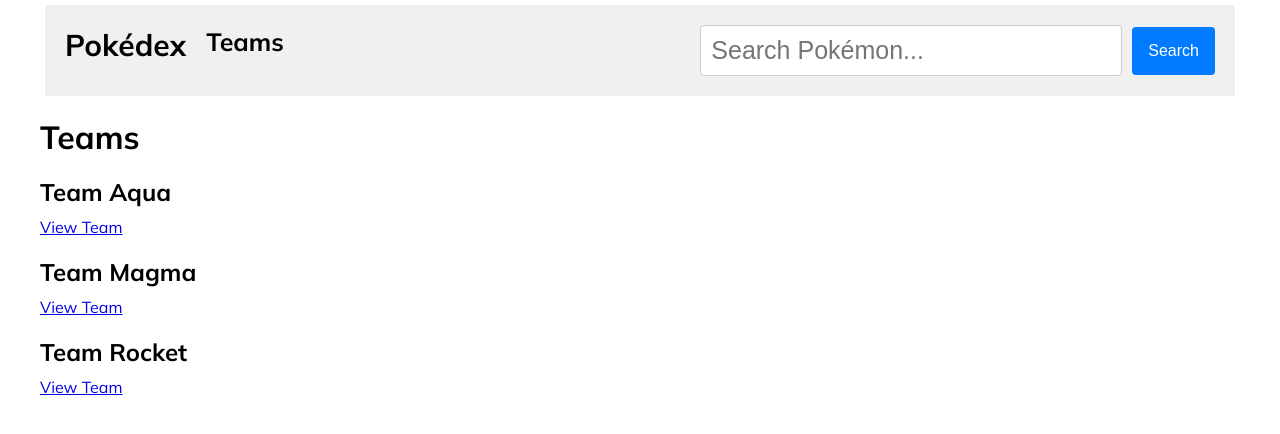
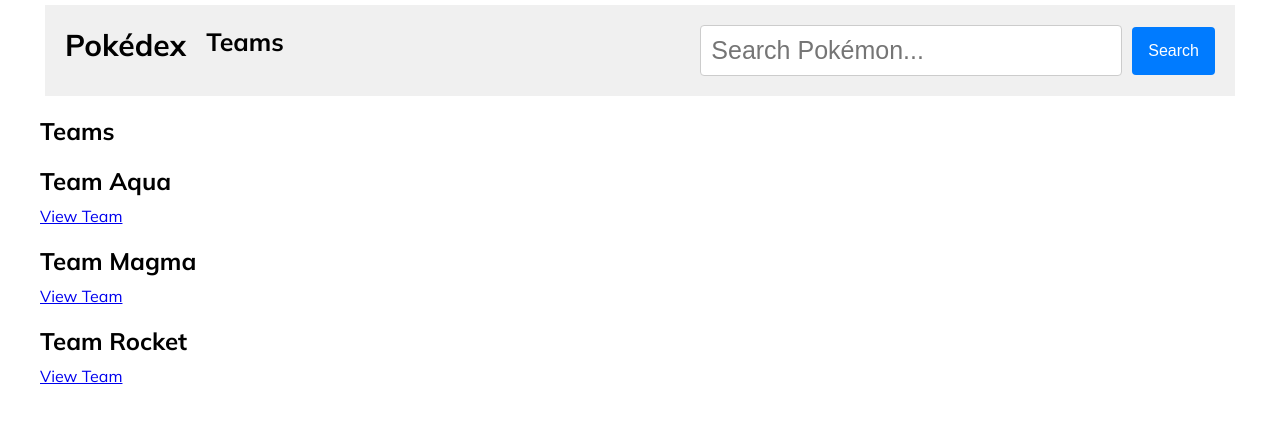
Before and after one commit to MarcusTollefsen/Eksamen_gruppe1, a React (Vite) app in the folder Pokeapp/: page /teams in a window 1280 px wide. Shown: the top 434 px of the page. Built offline with nearby package versions, Linux system fonts and the light colour scheme.

Commit message:
last update

```diff
--- a/Pokeapp/src/components/Teams.jsx
+++ b/Pokeapp/src/components/Teams.jsx
@@ -9,15 +9,15 @@
 
 function Teams() {
   return (
-    <div>
+    <section>
       <h1>Teams</h1>
       {teams.map(team => (
-        <div key={team.id}>
+        <article key={team.id}>
           <h2>{team.name}</h2>
           <Link to={`/teams/${team.slug}`}>View Team</Link>
-        </div>
+        </article>
       ))}
-    </div>
+    </section>
   );
 }
 
```
